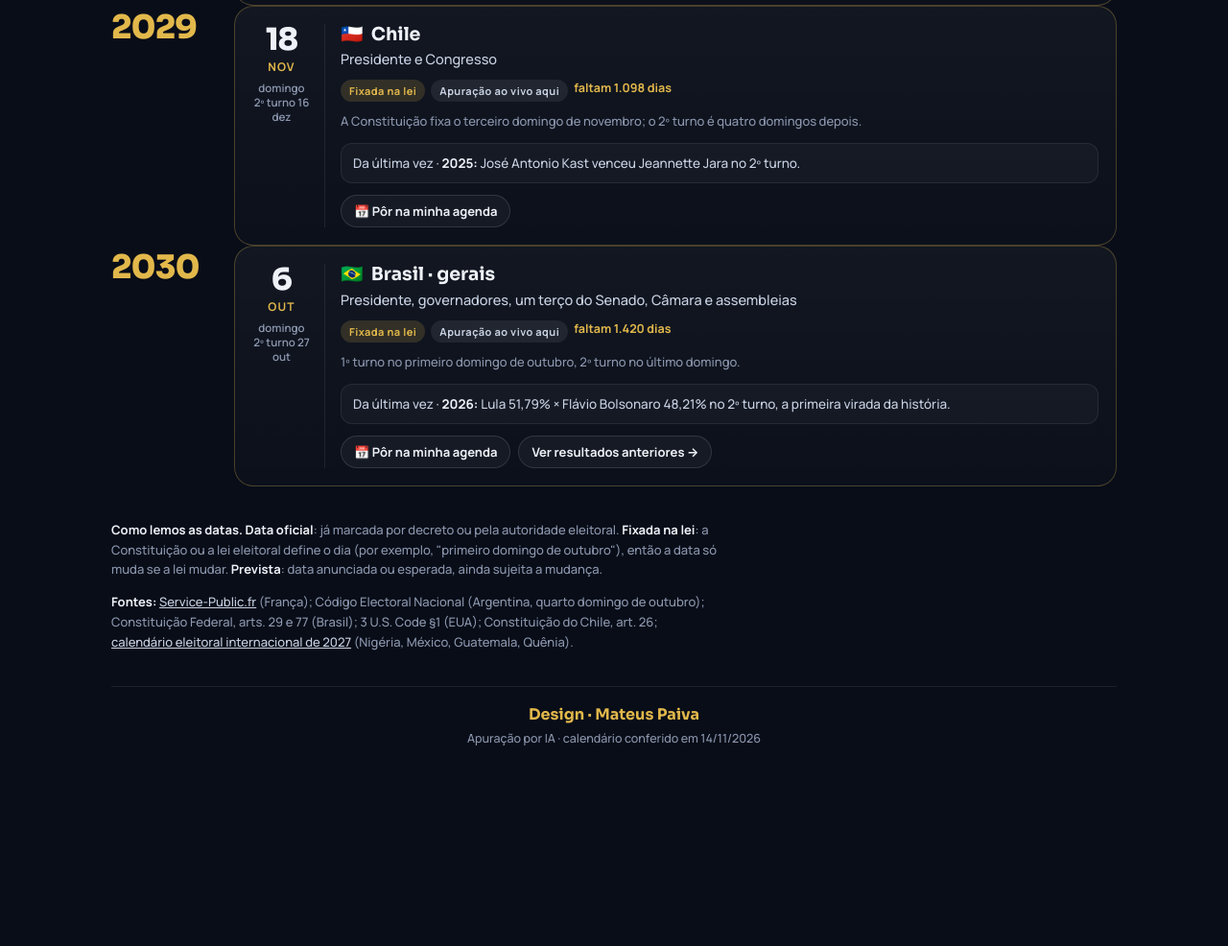
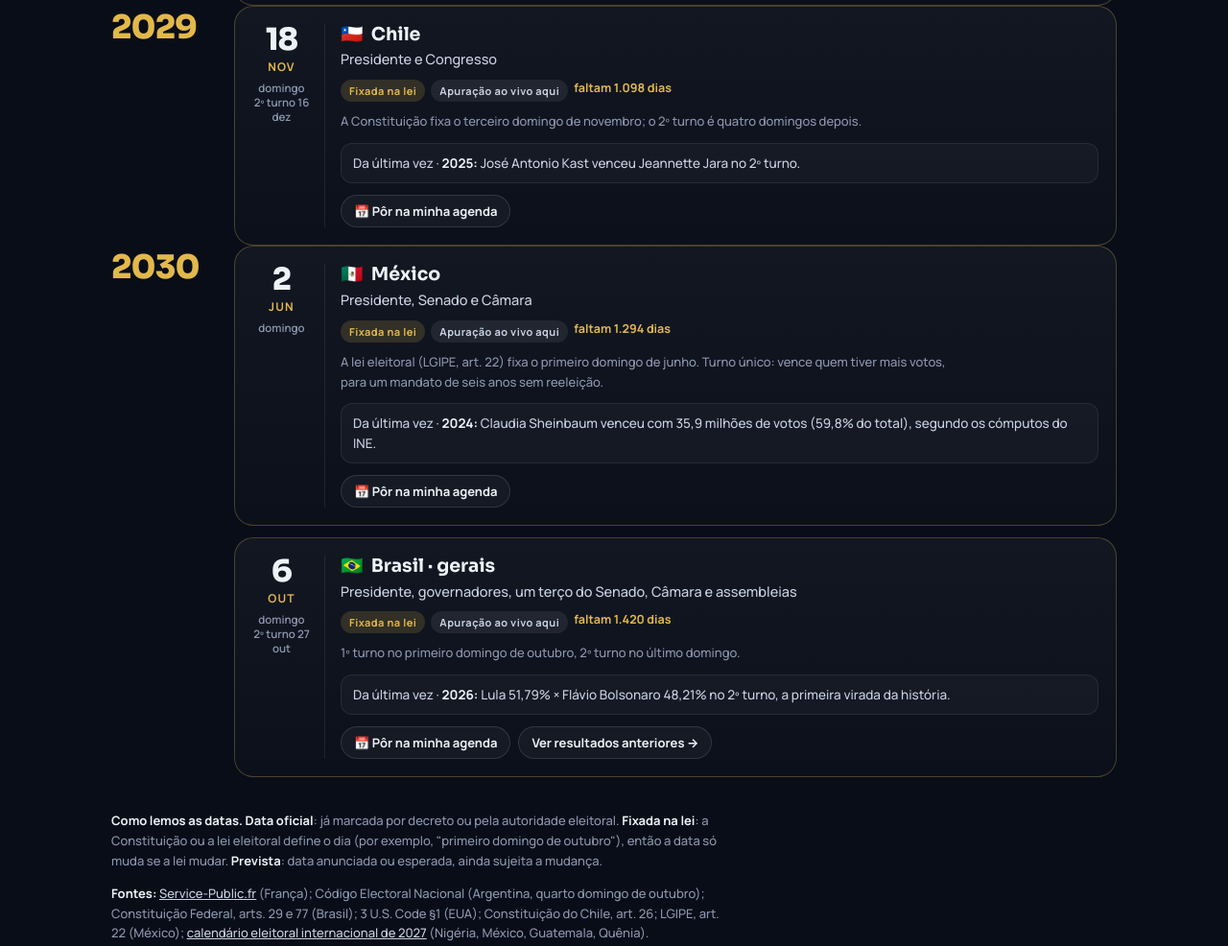
Before and after one commit to mateusxpaiva/apuracao-2026, a plain HTML site: page calendario/index.html in a window 1280 px wide. Shown: the part 2602-3588 px from the top of the page at 96% size. Before the commit the page ends 3429 px from the top, so only its background shows below. Drawn offline with Linux system fonts and the light colour scheme.

Commit message:
Add files via upload

```diff
--- a/calendario/index.html
+++ b/calendario/index.html
@@ -91,7 +91,7 @@ footer .sig{font:700 16px var(--f-d);color:var(--gold)}
 
   <section>
     <p class="note"><b>Como lemos as datas.</b> <b>Data oficial</b>: já marcada por decreto ou pela autoridade eleitoral. <b>Fixada na lei</b>: a Constituição ou a lei eleitoral define o dia (por exemplo, "primeiro domingo de outubro"), então a data só muda se a lei mudar. <b>Prevista</b>: data anunciada ou esperada, ainda sujeita a mudança.</p>
-    <p class="note"><b>Fontes:</b> <a href="https://www.service-public.gouv.fr/particuliers/vosdroits/F1939" rel="noopener">Service-Public.fr</a> (França); Código Electoral Nacional (Argentina, quarto domingo de outubro); Constituição Federal, arts. 29 e 77 (Brasil); 3 U.S. Code §1 (EUA); Constituição do Chile, art. 26; <a href="https://en.wikipedia.org/wiki/2027_national_electoral_calendar" rel="noopener">calendário eleitoral internacional de 2027</a> (Nigéria, México, Guatemala, Quênia).</p>
+    <p class="note"><b>Fontes:</b> <a href="https://www.service-public.gouv.fr/particuliers/vosdroits/F1939" rel="noopener">Service-Public.fr</a> (França); Código Electoral Nacional (Argentina, quarto domingo de outubro); Constituição Federal, arts. 29 e 77 (Brasil); 3 U.S. Code §1 (EUA); Constituição do Chile, art. 26; LGIPE, art. 22 (México); <a href="https://en.wikipedia.org/wiki/2027_national_electoral_calendar" rel="noopener">calendário eleitoral internacional de 2027</a> (Nigéria, México, Guatemala, Quênia).</p>
   </section>
 
   <footer>
@@ -124,6 +124,8 @@ var EV = [
    ult:"<b>2024:</b> Trump 312 × Harris 226 delegados no colégio eleitoral.", link:"../mundo/?p=us"},
   {d:"2029-11-18", d2:"2029-12-16", pais:"Chile", f:"🇨🇱", r:"am", st:"lei", sys:true, o:"Presidente e Congresso", info:"A Constituição fixa o terceiro domingo de novembro; o 2º turno é quatro domingos depois.",
    ult:"<b>2025:</b> José Antonio Kast venceu Jeannette Jara no 2º turno."},
+  {d:"2030-06-02", pais:"México", f:"🇲🇽", r:"am", st:"lei", sys:true, o:"Presidente, Senado e Câmara", info:"A lei eleitoral (LGIPE, art. 22) fixa o primeiro domingo de junho. Turno único: vence quem tiver mais votos, para um mandato de seis anos sem reeleição.",
+   ult:"<b>2024:</b> Claudia Sheinbaum venceu com 35,9 milhões de votos (59,8% do total), segundo os cómputos do INE."},
   {d:"2030-10-06", d2:"2030-10-27", pais:"Brasil · gerais", f:"🇧🇷", r:"am", st:"lei", sys:true, o:"Presidente, governadores, um terço do Senado, Câmara e assembleias", info:"1º turno no primeiro domingo de outubro, 2º turno no último domingo.",
    ult:"<b>2026:</b> Lula 51,79% × Flávio Bolsonaro 48,21% no 2º turno, a primeira virada da história.", link:"../historico/"}
 ];
```
